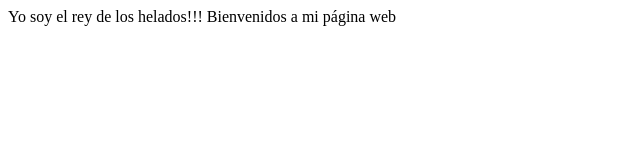
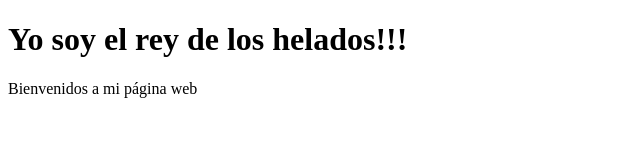
Before and after one commit to vviguerashd/ejemplo-de-primer-repositorio-g39, a plain HTML site: page index.html in a window 1280 px wide. Shown: the whole page, without its empty margins (0-640 px from the left). Drawn offline with Linux system fonts and the light colour scheme.

Commit message:
agregué etiquetas al body

```diff
--- a/index.html
+++ b/index.html
@@ -6,7 +6,7 @@
     <title>Ejercicio 1</title>
 </head>
 <body>
-    Yo soy el rey de los helados!!!
-    Bienvenidos a mi página web
+    <h1>Yo soy el rey de los helados!!!</h1>
+    <p>Bienvenidos a mi página web </p>
 </body>
 </html>
```
